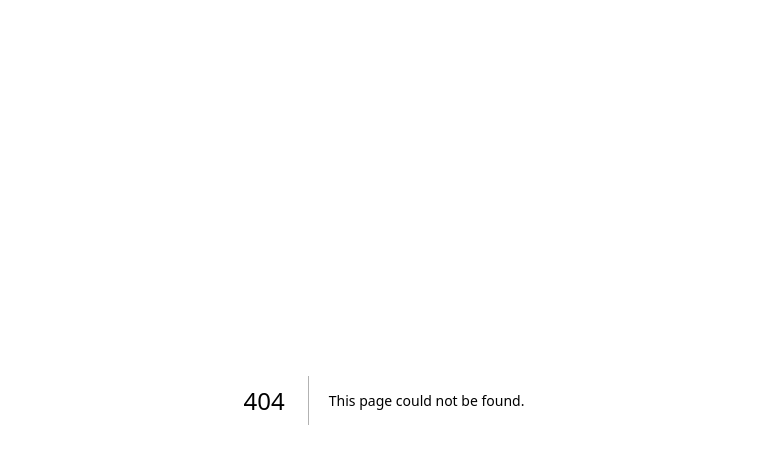
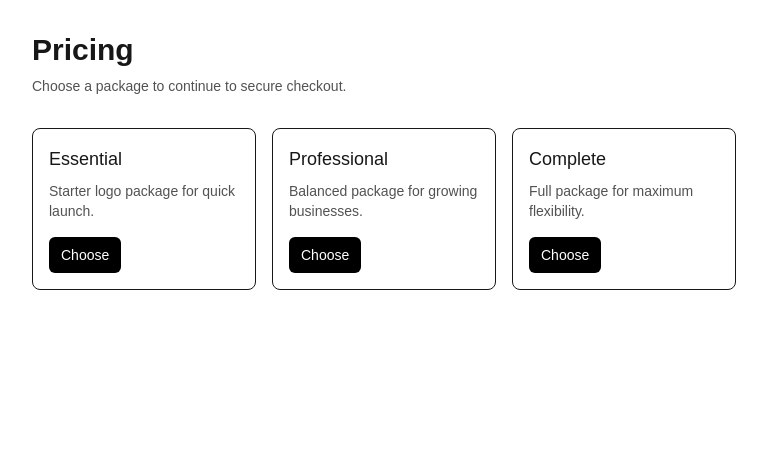
Before and after one commit to gericomaverick/logo-fountain, a Next.js app in the folder apps/web/: page /pricing in a window 1280 px wide. Before the commit this address had no page. Shown: the top 464 px of the page, without its empty margins (256-1023 px from the left). Built offline with nearby package versions, Linux system fonts and the light colour scheme.

Commit message:
Implement pricing checkout flow and success polling UX

```diff
--- a/apps/web/src/app/api/checkout/status/route.ts
+++ b/apps/web/src/app/api/checkout/status/route.ts
@@ -28,11 +28,13 @@ export async function GET(req: Request) {
     });
   }
 
+  const fulfilled = order.status === "FULFILLED";
+
   return Response.json({
     sessionId,
-    fulfilled: true,
+    fulfilled,
     status: order.status,
-    projectId: order.projectId,
+    projectId: fulfilled ? order.projectId : null,
     orderId: order.id,
   });
 }
--- a/apps/web/src/app/checkout/success/page.tsx
+++ b/apps/web/src/app/checkout/success/page.tsx
@@ -1,15 +1,21 @@
-type CheckoutSuccessPageProps = {
-  searchParams: Promise<{ session_id?: string }>;
-};
+import { Suspense } from "react";
+import SuccessProcessingClient from "./success-processing-client";
 
-export default async function CheckoutSuccessPage({ searchParams }: CheckoutSuccessPageProps) {
-  const { session_id: sessionId } = await searchParams;
-
+function ProcessingFallback() {
   return (
-    <main style={{ padding: "2rem", maxWidth: 680, margin: "0 auto" }}>
-      <h1>Payment received</h1>
-      <p>Thanks — your order is being processed.</p>
-      {sessionId ? <p>Session: {sessionId}</p> : null}
+    <main className="mx-auto max-w-xl p-8">
+      <h1 className="text-2xl font-semibold">Processing…</h1>
+      <p className="mt-2 text-sm text-neutral-600">
+        We&apos;re confirming your payment and setting up your project.
+      </p>
     </main>
   );
 }
+
+export default function CheckoutSuccessPage() {
+  return (
+    <Suspense fallback={<ProcessingFallback />}>
+      <SuccessProcessingClient />
+    </Suspense>
+  );
+}
--- /dev/null
+++ b/apps/web/src/app/checkout/success/success-processing-client.tsx
@@ -0,0 +1,115 @@
+"use client";
+
+import { useEffect, useMemo, useState } from "react";
+import { useRouter, useSearchParams } from "next/navigation";
+
+type CheckoutStatusResponse = {
+  fulfilled: boolean;
+  projectId?: string | null;
+};
+
+const POLL_INTERVAL_MS = 2000;
+const TIMEOUT_MS = 45000;
+
+async function isAuthenticated() {
+  try {
+    const res = await fetch("/api/auth/session", {
+      cache: "no-store",
+      credentials: "include",
+    });
+
+    if (!res.ok) return false;
+
+    const body = (await res.json()) as { authenticated?: boolean };
+    return Boolean(body.authenticated);
+  } catch {
+    return false;
+  }
+}
+
+export default function SuccessProcessingClient() {
+  const router = useRouter();
+  const searchParams = useSearchParams();
+  const sessionId = searchParams.get("session_id")?.trim() ?? "";
+
+  const [errorMessage, setErrorMessage] = useState<string | null>(null);
+  const [isTimedOut, setIsTimedOut] = useState(false);
+
+  const statusUrl = useMemo(() => {
+    if (!sessionId) return null;
+    return `/api/checkout/status?session_id=${encodeURIComponent(sessionId)}`;
+  }, [sessionId]);
+
+  useEffect(() => {
+    if (!statusUrl) {
+      setErrorMessage("Missing checkout session. Please return to pricing and try again.");
+      return;
+    }
+
+    let cancelled = false;
+    const startedAt = Date.now();
+
+    const poll = async () => {
+      if (cancelled) return;
+
+      if (Date.now() - startedAt >= TIMEOUT_MS) {
+        setIsTimedOut(true);
+        return;
+      }
+
+      try {
+        const res = await fetch(statusUrl, { cache: "no-store" });
+        if (!res.ok) {
+          throw new Error("Unable to check payment status.");
+        }
+
+        const data = (await res.json()) as CheckoutStatusResponse;
+
+        if (data.fulfilled) {
+          const authed = await isAuthenticated();
+          const destination = authed ? "/dashboard" : "/login";
+          const params = new URLSearchParams();
+
+          if (data.projectId) {
+            params.set("projectId", data.projectId);
+          }
+
+          const nextUrl = params.toString() ? `${destination}?${params.toString()}` : destination;
+          router.replace(nextUrl);
+          return;
+        }
+
+        window.setTimeout(() => {
+          void poll();
+        }, POLL_INTERVAL_MS);
+      } catch (error) {
+        setErrorMessage(error instanceof Error ? error.message : "Something went wrong.");
+      }
+    };
+
+    void poll();
+
+    return () => {
+      cancelled = true;
+    };
+  }, [router, statusUrl]);
+
+  return (
+    <main className="mx-auto max-w-xl p-8">
+      <h1 className="text-2xl font-semibold">Processing…</h1>
+      <p className="mt-2 text-sm text-neutral-600">
+        We&apos;re confirming your payment and setting up your project.
+      </p>
+
+      {sessionId ? <p className="mt-4 text-xs text-neutral-500">Session: {sessionId}</p> : null}
+
+      {isTimedOut ? (
+        <p className="mt-4 text-sm text-red-600">
+          This is taking longer than expected. Please refresh this page in a moment.
+        </p>
+      ) : null}
+
+      {errorMessage ? <p className="mt-4 text-sm text-red-600">{errorMessage}</p> : null}
+    </main>
+  );
+}
--- /dev/null
+++ b/apps/web/src/app/pricing/page.tsx
@@ -0,0 +1,88 @@
+"use client";
+
+import { useState } from "react";
+
+type PackageCode = "essential" | "professional" | "complete";
+
+type PricingOption = {
+  code: PackageCode;
+  name: string;
+  description: string;
+};
+
+const PACKAGES: PricingOption[] = [
+  {
+    code: "essential",
+    name: "Essential",
+    description: "Starter logo package for quick launch.",
+  },
+  {
+    code: "professional",
+    name: "Professional",
+    description: "Balanced package for growing businesses.",
+  },
+  {
+    code: "complete",
+    name: "Complete",
+    description: "Full package for maximum flexibility.",
+  },
+];
+
+export default function PricingPage() {
+  const [submittingCode, setSubmittingCode] = useState<PackageCode | null>(null);
+  const [errorMessage, setErrorMessage] = useState<string | null>(null);
+
+  async function startCheckout(packageCode: PackageCode) {
+    setSubmittingCode(packageCode);
+    setErrorMessage(null);
+
+    try {
+      const res = await fetch("/api/checkout/session", {
+        method: "POST",
+        headers: { "Content-Type": "application/json" },
+        body: JSON.stringify({ package_code: packageCode }),
+      });
+
+      const data = (await res.json()) as { url?: string; error?: string };
+
+      if (!res.ok || !data.url) {
+        throw new Error(data.error ?? "Unable to start checkout");
+      }
+
+      window.location.assign(data.url);
+    } catch (error) {
+      setErrorMessage(error instanceof Error ? error.message : "Unable to start checkout");
+      setSubmittingCode(null);
+    }
+  }
+
+  return (
+    <main className="mx-auto max-w-3xl p-8">
+      <h1 className="text-3xl font-semibold">Pricing</h1>
+      <p className="mt-2 text-sm text-neutral-600">Choose a package to continue to secure checkout.</p>
+
+      <div className="mt-8 grid gap-4 sm:grid-cols-3">
+        {PACKAGES.map((pkg) => {
+          const isSubmitting = submittingCode === pkg.code;
+
+          return (
+            <section key={pkg.code} className="rounded-lg border p-4">
+              <h2 className="text-lg font-medium">{pkg.name}</h2>
+              <p className="mt-2 text-sm text-neutral-600">{pkg.description}</p>
+              <button
+                type="button"
+                className="mt-4 rounded-md bg-black px-3 py-2 text-sm text-white disabled:cursor-not-allowed disabled:opacity-60"
+                onClick={() => void startCheckout(pkg.code)}
+                disabled={submittingCode !== null}
+              >
+                {isSubmitting ? "Redirecting…" : "Choose"}
+              </button>
+            </section>
+          );
+        })}
+      </div>
+
+      {errorMessage ? <p className="mt-4 text-sm text-red-600">{errorMessage}</p> : null}
+    </main>
+  );
+}
--- a/apps/web/src/lib/prisma.ts
+++ b/apps/web/src/lib/prisma.ts
@@ -4,7 +4,6 @@ import { Pool } from "pg";
 import { PrismaClient } from "../generated/prisma/client";
 
 declare global {
-  // eslint-disable-next-line no-var
   var __prisma: PrismaClient | undefined;
 }
 
```
